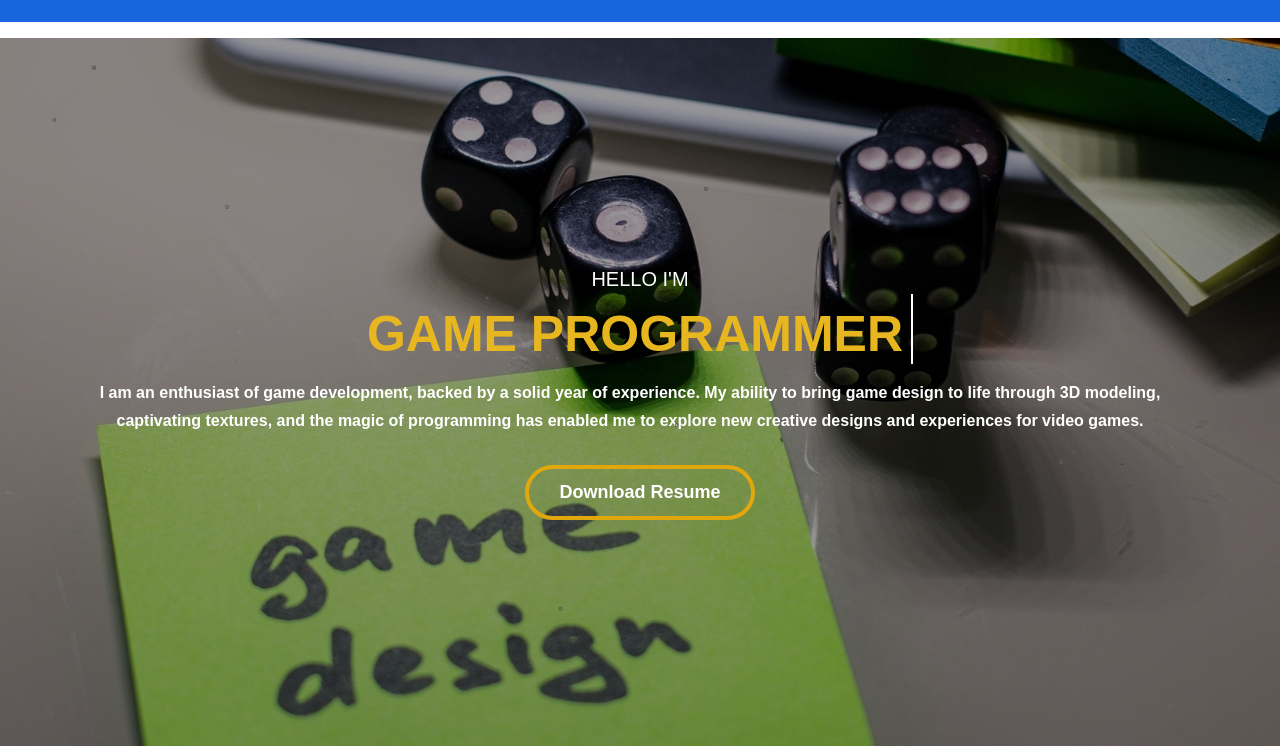
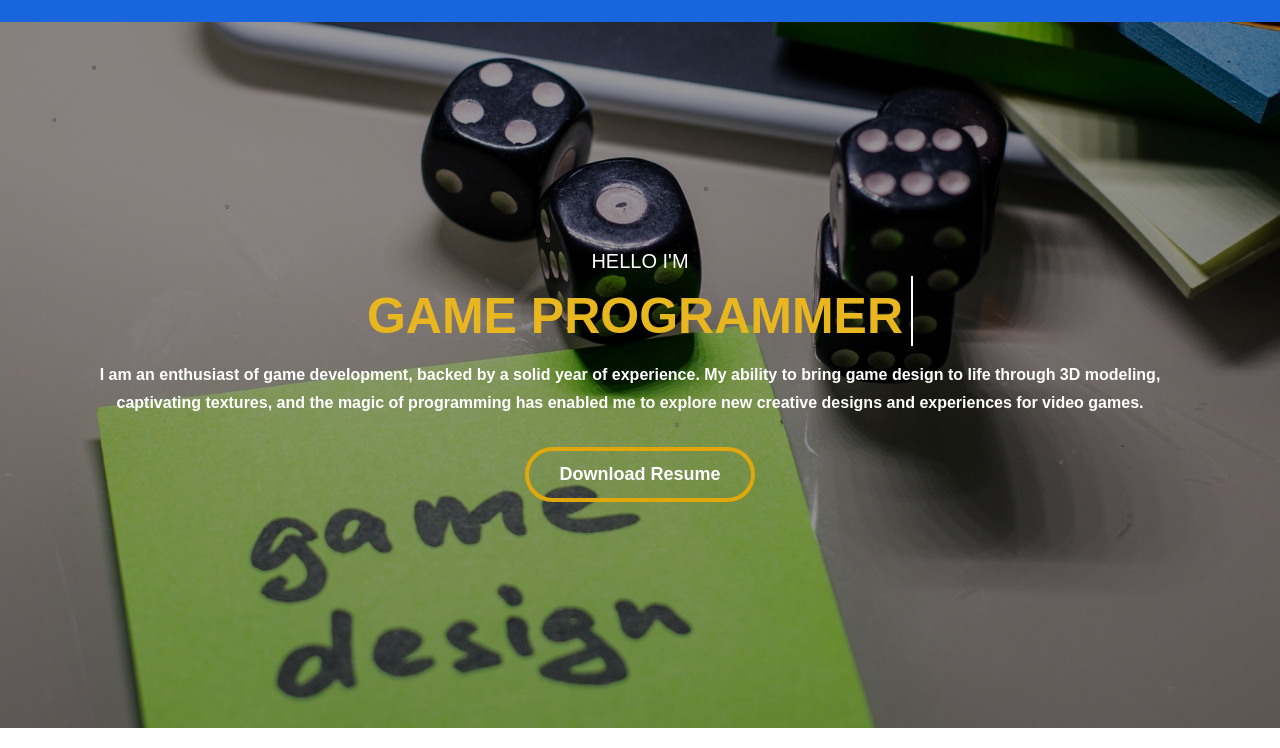
Before and after one commit to Alex-RamosV/Alex-RamosV.github.io, a plain HTML site: page index.html in a window 1280 px wide. Shown: the part 76-824 px from the top of the page. Drawn offline with Linux system fonts and the light colour scheme; some packages are replaced by stand-ins of ours; a script that the page names is missing; a web font is replaced by a local one.

Commit message:
Update main.css

```diff
--- a/css/main.css
+++ b/css/main.css
@@ -76,7 +76,7 @@ body {
     display: flex;
     justify-content: center;
     align-items: center;
-    margin-top: 90px;
+    margin-top: 72px;
 }
 
 .slider .particels {
```
